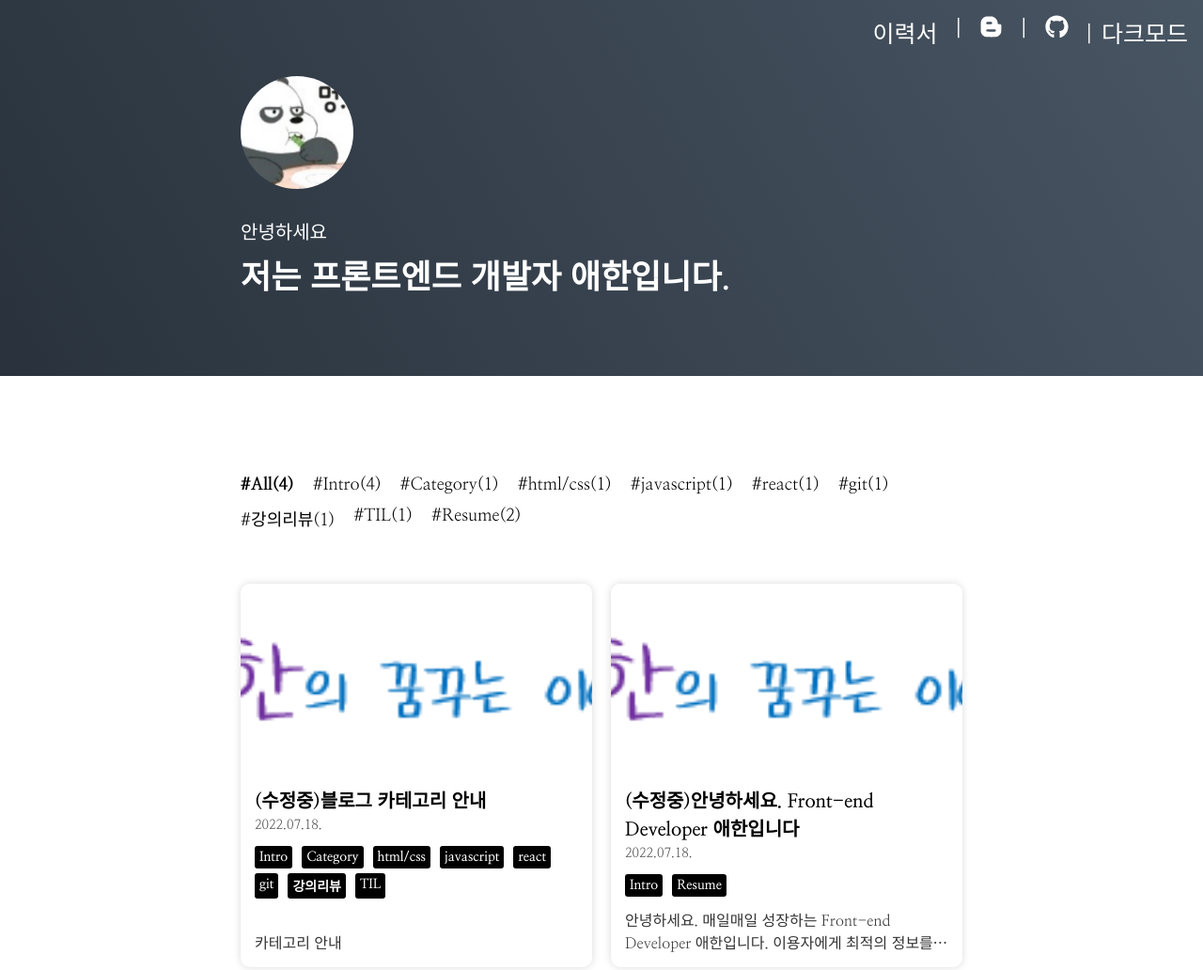
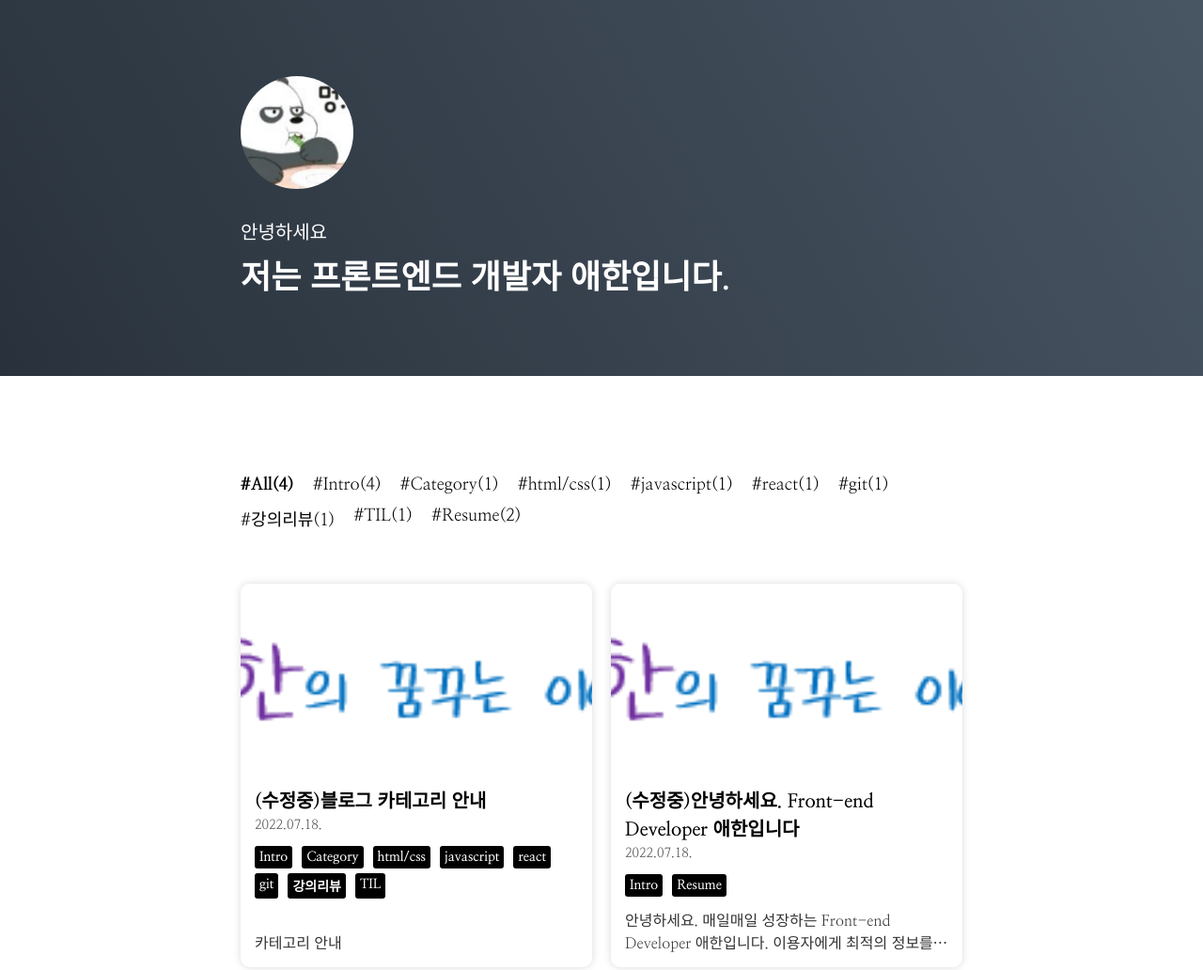
Before and after one commit to lcyljy/blog, a Gatsby site: page / in a window 1280 px wide. Shown: the top 1032 px of the page at 94% size. Built offline with nearby package versions, Linux system fonts and the light colour scheme; Gatsby itself is replaced by a stand-in of ours.

Commit message:
(feat) 상단 nav바 이동
상단고정 nav바를 모든 페이지에서 볼 수 있도록 Template로 이동

```diff
--- a/src/components/Main/Introduction.tsx
+++ b/src/components/Main/Introduction.tsx
@@ -3,6 +3,8 @@ import styled from '@emotion/styled'
 import { IGatsbyImageData } from 'gatsby-plugin-image'
 import ProfileImage from 'components/Main/ProfileImage'
 import {FaGithub, FaBloggerB} from 'react-icons/fa';
+import DarkModeToggle from 'hooks/DarkModeToggle';
+
 
 type IntroductionProps = {
   profileImage: IGatsbyImageData
@@ -74,7 +76,7 @@ const Introduction: FunctionComponent<IntroductionProps> = function ({
 }) {
   return (
     <Background>
-      <Nav><Icon>이력서</Icon> | <Icon><a  href="https://blog.naver.com/lodin_love/222473733290" target='_blank'><FaBloggerB/></a></Icon> | <Icon><a  href="https://github.com/lcyljy"target='_blank'><FaGithub/></a ></Icon> | 다크모드</Nav>
+
       <Wrapper>
         <ProfileImage profileImage={profileImage} />
 
```
